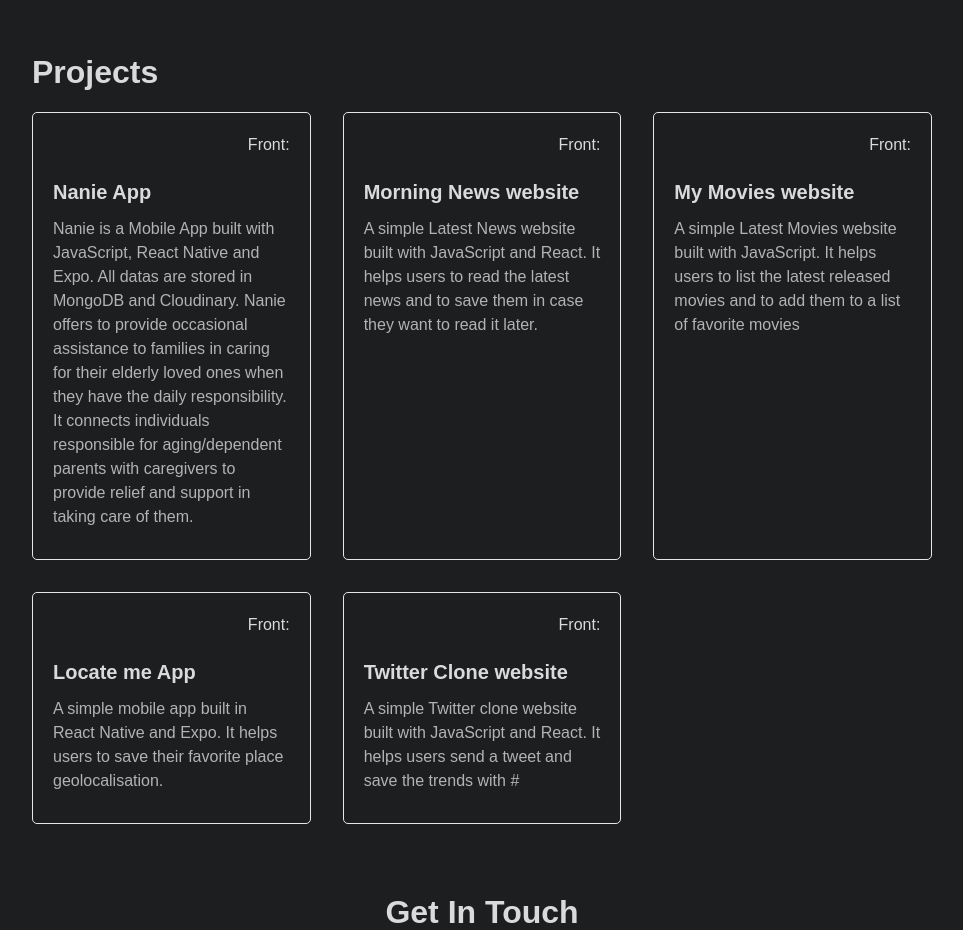
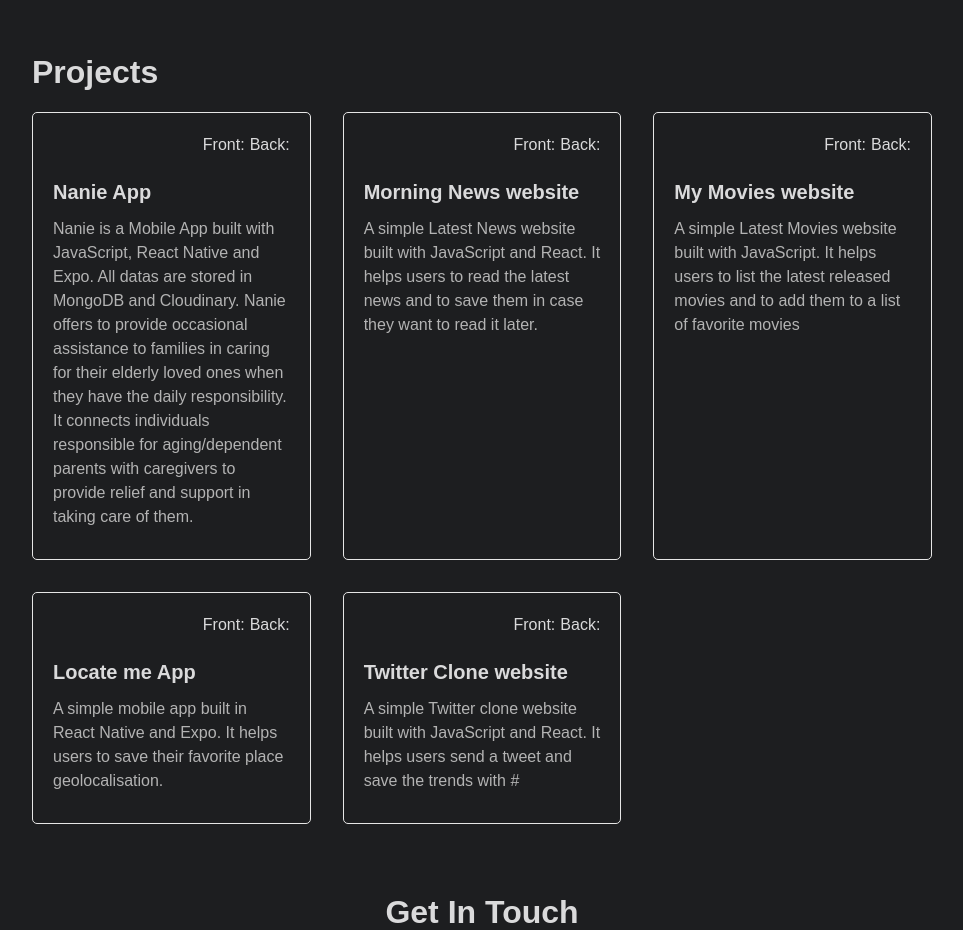
Before and after one commit to cecileliao/portfolio-frontend, a Next.js app: page / in a window 1280 px wide. Shown: the part 1680-2610 px from the top of the page, without its empty margins (158-1121 px from the left). Built offline with nearby package versions, Linux system fonts and the light colour scheme.

Commit message:
projects update

```diff
--- a/components/Data.js
+++ b/components/Data.js
@@ -4,34 +4,39 @@ export const projectData = [
       title: 'Nanie App',
       description:
         'Nanie is a Mobile App built with JavaScript, React Native and Expo. All datas are stored in MongoDB and Cloudinary. Nanie offers to provide occasional assistance to families in caring for their elderly loved ones when they have the daily responsibility. It connects individuals responsible for aging/dependent parents with caregivers to provide relief and support in taking care of them.',
-      gitHubLink: 'https://github.com/cecileliao/nanie-backend',
+      gitHubLinkFront: 'https://github.com/cecileliao/nanie-frontend',
+      gitHubLinkBack: 'https://github.com/cecileliao/nanie-backend',
     },
     {
       id: 2,
       title: 'Morning News website',
       description:
         'A simple Latest News website built with JavaScript and React. It helps users to read the latest news and to save them in case they want to read it later.',
-      gitHubLink: 'https://github.com/cecileliao/morningnews-frontend',
+      gitHubLinkFront: 'https://github.com/cecileliao/morningnews-frontend',
+      gitHubLinkBack: 'https://github.com/cecileliao/morningnews-backend',
     },
     {
       id: 3,
       title: 'My Movies website',
       description:
         'A simple Latest Movies website built with JavaScript. It helps users to list the latest released movies and to add them to a list of favorite movies',
-      gitHubLink: 'https://github.com/cecileliao/mymovies-frontend',
+      gitHubLinkFront: 'https://github.com/cecileliao/mymovies-frontend',
+      gitHubLinkBack: 'https://github.com/cecileliao/mymovies-backend',
     },
     {
       id: 4,
       title: 'Locate me App',
       description:
         'A simple mobile app built in React Native and Expo. It helps users to save their favorite place geolocalisation.',
-      gitHubLink: 'https://github.com/cecileliao/locateme-frontend',
+      gitHubLinkFront: 'https://github.com/cecileliao/locateme-frontend',
+      gitHubLinkBack: 'https://github.com/cecileliao/locateme-backend',
     },
     {
       id: 5,
       title: 'Twitter Clone website',
       description:
         'A simple Twitter clone website built with JavaScript and React. It helps users send a tweet and save the trends with #',
-      gitHubLink: 'https://github.com/cecileliao/TweeterClone-frontend',
+      gitHubLinkFront: 'https://github.com/cecileliao/TweeterClone-frontend',
+      gitHubLinkBack: 'https://github.com/cecileliao/TweeterClone-backend',
     },
   ];
--- a/components/Projects.js
+++ b/components/Projects.js
@@ -11,7 +11,8 @@ const Projects = () => {
             <div className={styles.projectHeader}>
               <i className={`fa-regular fa-folder-open ${styles.folderIcon}`}></i>
               <div className={styles.smallIcons}>
-                <a href={project.gitHubLink}>Front: <i className={`fa-brands fa-github ${styles.githubIcon}`}></i></a>
+                <a href={project.gitHubLinkFront}>Front: <i className={`fa-brands fa-github ${styles.githubIcon}`}></i></a>
+                <a href={project.gitHubLinkBack}>Back: <i className={`fa-brands fa-github ${styles.githubIcon}`}></i></a>
               </div>
             </div>
             <h3 className={styles.h3}>{project.title}</h3>
```
